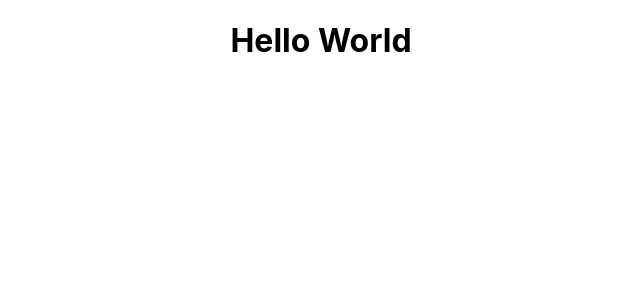
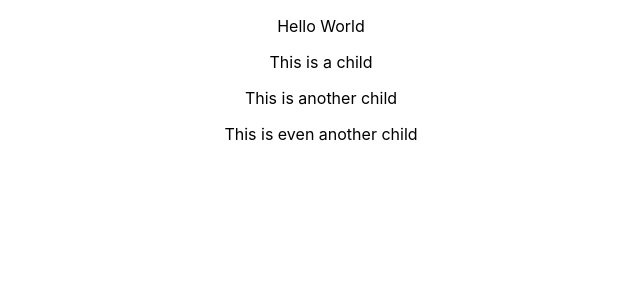
Before and after one commit to AngeloLiwanag/React_Application_Structure, a React (Create React App) app: page / in a window 1280 px wide. Shown: the top 300 px of the page, without its empty margins (319-959 px from the left). Built offline with nearby package versions, Linux system fonts and the light colour scheme.

Commit message:
Parent vs Children structure

```diff
--- a/src/App.js
+++ b/src/App.js
@@ -1,12 +1,15 @@
 import React from 'react';
-import logo from './logo.svg';
 import './App.css';
+import HelloWorld from './components/HelloWorld';
 
-import HelloWorld from './components/HelloWorld';
 function App() {
   return (
     <div className="App">
-      <HelloWorld/>
+      <HelloWorld someText={"Hello World"}>
+        <p>This is a child</p>
+        <p>This is another child</p>
+        <p>This is even another child</p>
+      </HelloWorld>
     </div>
   );
 }
--- a/src/components/HelloWorld.js
+++ b/src/components/HelloWorld.js
@@ -1,7 +1,14 @@
 import React, { Component } from 'react';
+
 class HelloWorld extends Component {
     render() {
-        return <h1>Hello World</h1>;
+        return (
+            <div>
+                <p>{this.props.someText}</p>
+                {this.props.children}
+            </div>
+        );
     }
 }
+
 export default HelloWorld;
```
